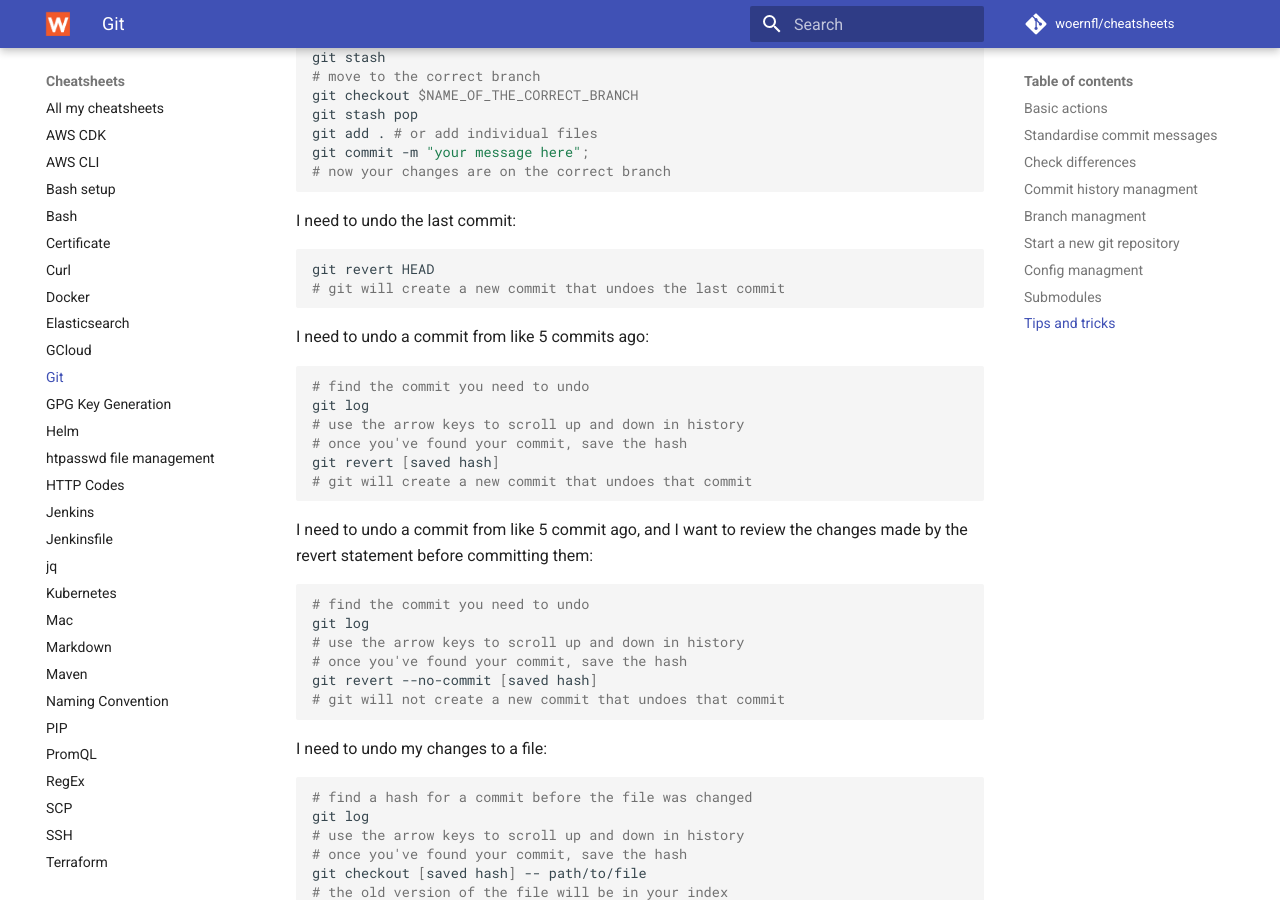
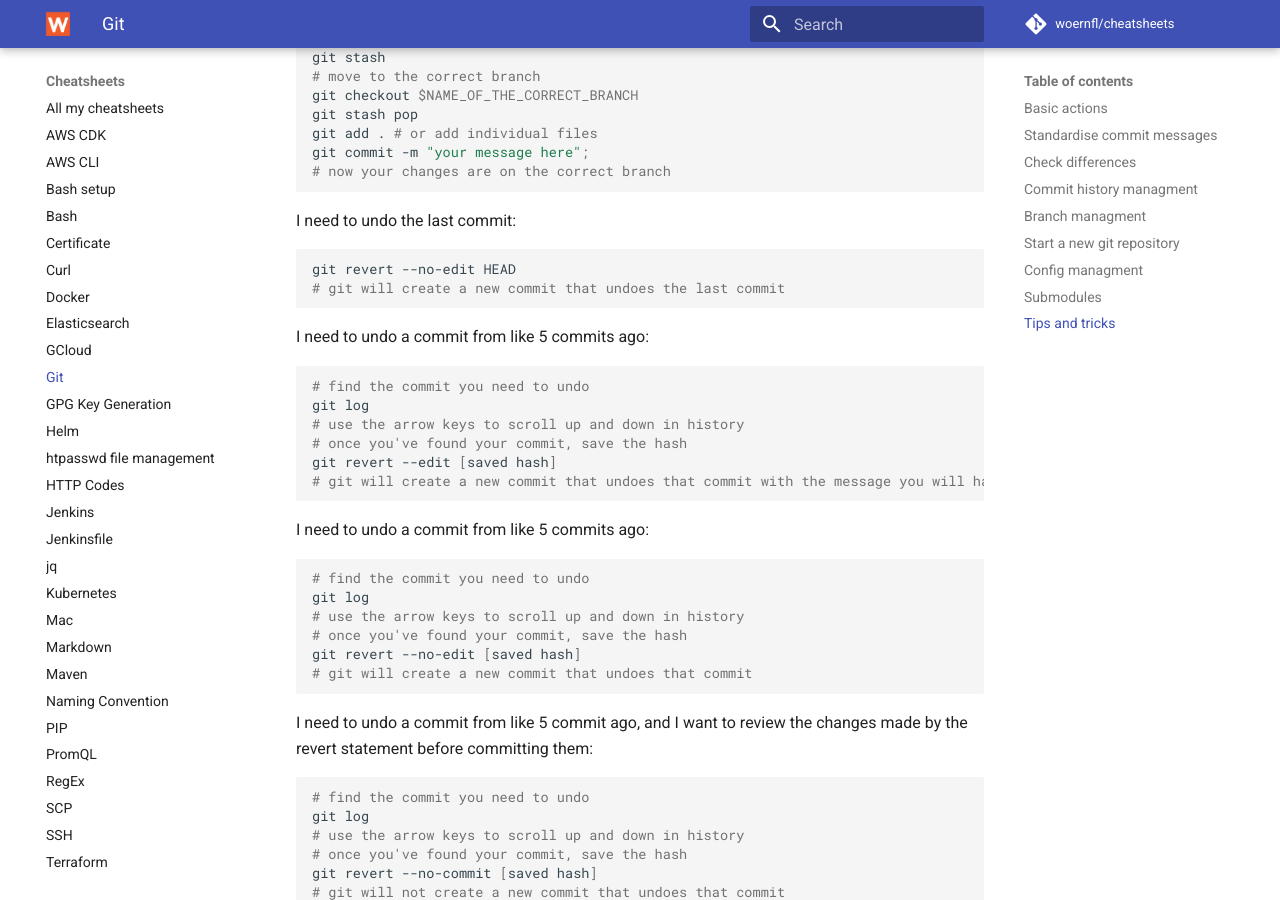
Before and after one commit to woernfl/cheatsheets, an MkDocs documentation site: the page built from docs/git.md, in a window 1280 px wide and 900 px high, scrolled down 6301 px. Built offline with MkDocs 1.6.1 and Material for MkDocs 9.7.7, drawn with Linux system fonts in a browser that asks for light colours; comment, search, counter and statistics services are not loaded.

Commit message:
Update git.md

````diff
--- a/docs/git.md
+++ b/docs/git.md
@@ -360,7 +360,7 @@ git commit -m "your message here";
 I need to undo the last commit:
 
 ```bash
-git revert HEAD
+git revert --no-edit HEAD
 # git will create a new commit that undoes the last commit
 ```
 
@@ -371,7 +371,18 @@ I need to undo a commit from like 5 commits ago:
 git log
 # use the arrow keys to scroll up and down in history
 # once you've found your commit, save the hash
-git revert [saved hash]
+git revert --edit [saved hash]
+# git will create a new commit that undoes that commit with the message you will have specified
+```
+
+I need to undo a commit from like 5 commits ago:
+
+```bash
+# find the commit you need to undo
+git log
+# use the arrow keys to scroll up and down in history
+# once you've found your commit, save the hash
+git revert --no-edit [saved hash]
 # git will create a new commit that undoes that commit
 ```
 
````
